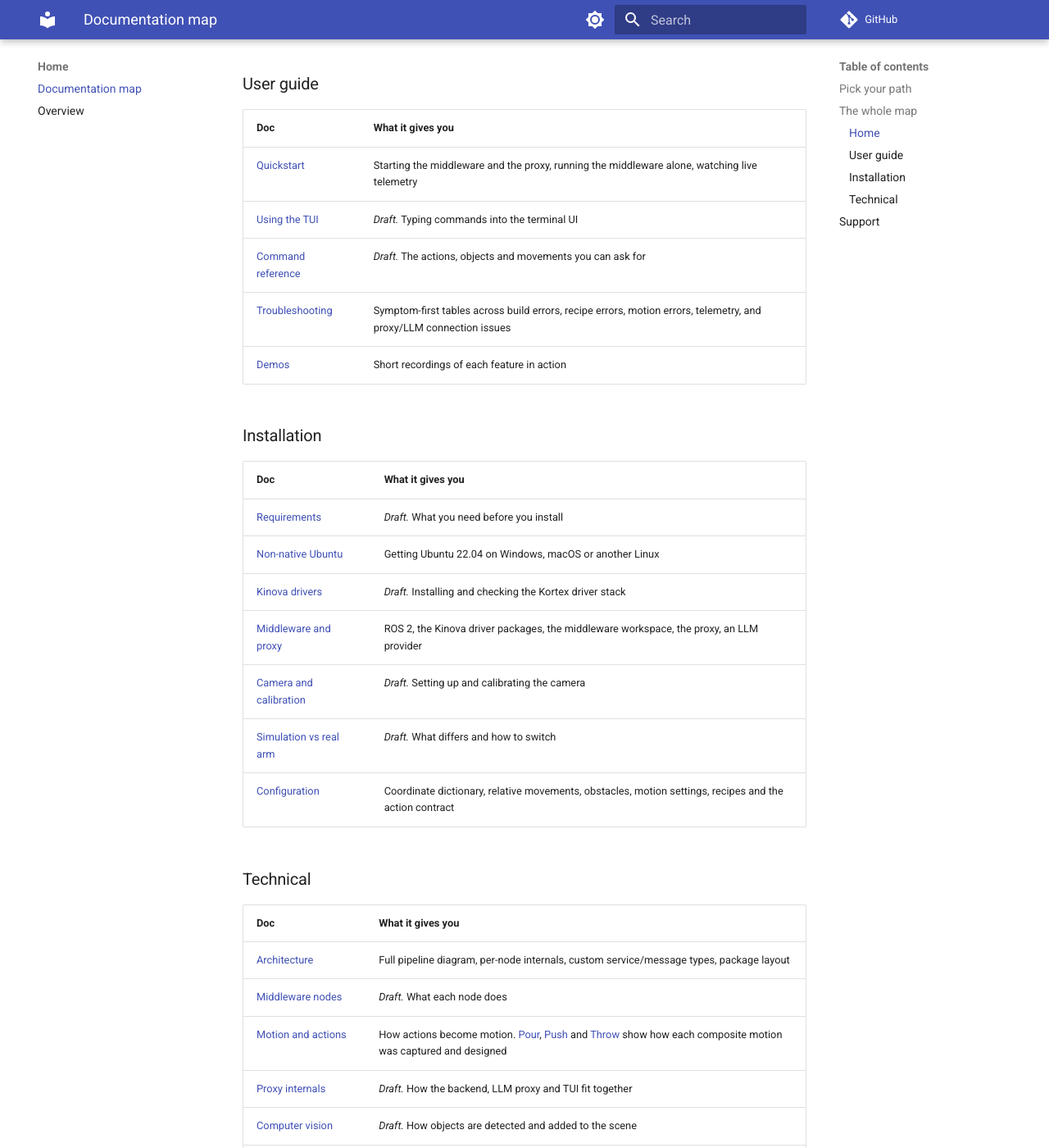
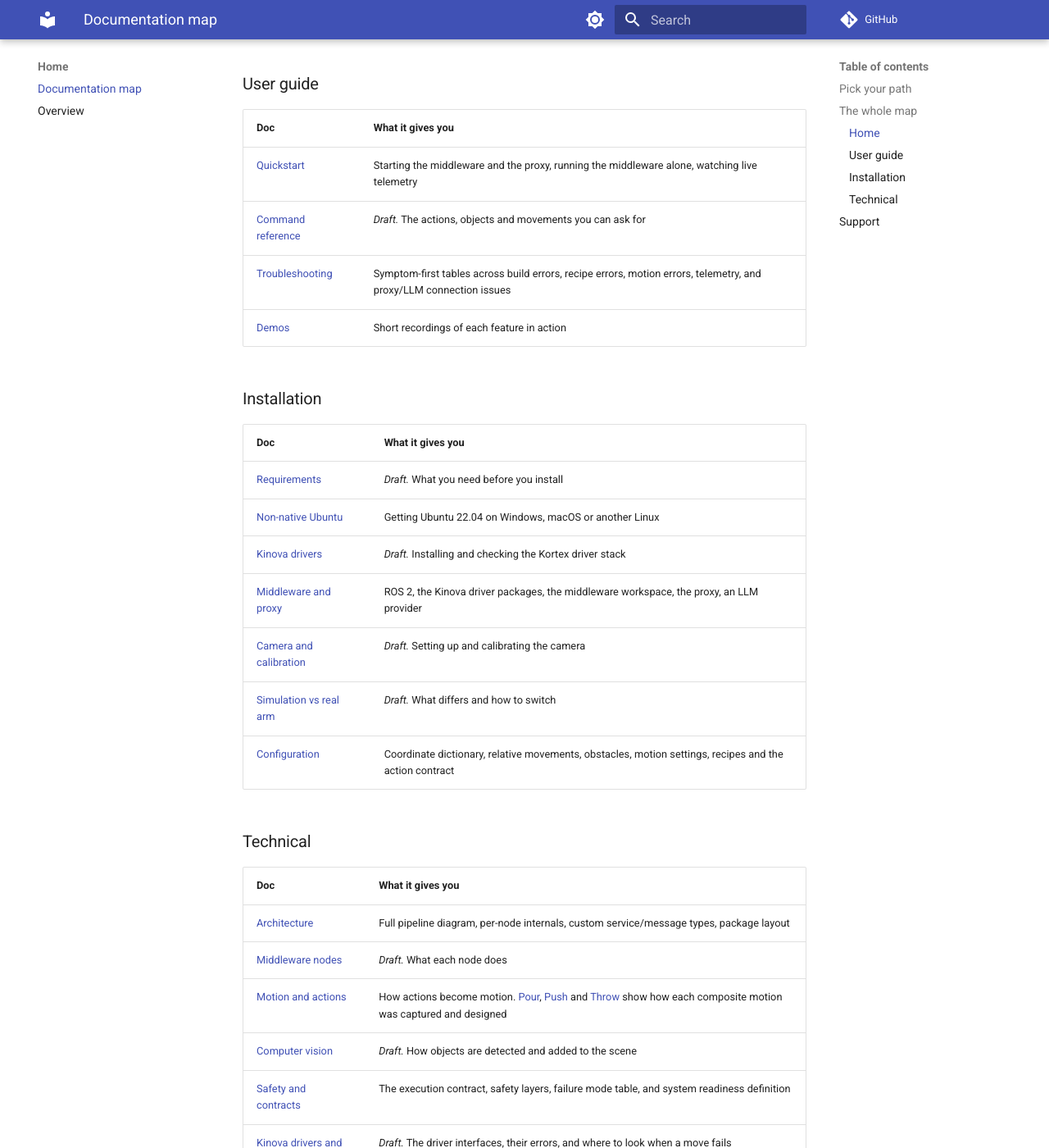
Before and after one commit to Jeremy-Allan/ROS2-middleware, an MkDocs documentation site: the page built from docs/README.md, in a window 1280 px wide and 1400 px high, scrolled down 1160 px. Shown: the whole window at 82% size. Built offline with MkDocs 1.6.1 and Material for MkDocs 9.7.7, drawn with Linux system fonts in a browser that asks for light colours; comment, search, counter and statistics services are not loaded.

Commit message:
docs: keep proxy docs out of this repo
Remove the committed placeholder pages under docs/technical/proxy and the
TUI and proxy internals stubs (proxy docs are pulled in from the proxy repo
at build time), and move the pages/id-token permissions to the deploy job.

```diff
--- a/docs/README.md
+++ b/docs/README.md
@@ -32,7 +32,6 @@ Pages marked *draft* are placeholders that don't have content yet.
 | Doc | What it gives you |
 |---|---|
 | [Quickstart](user-guide/quickstart.md) | Starting the middleware and the proxy, running the middleware alone, watching live telemetry |
-| [Using the TUI](user-guide/tui.md) | *Draft.* Typing commands into the terminal UI |
 | [Command reference](user-guide/command-reference.md) | *Draft.* The actions, objects and movements you can ask for |
 | [Troubleshooting](user-guide/troubleshooting.md) | Symptom-first tables across build errors, recipe errors, motion errors, telemetry, and proxy/LLM connection issues |
 | [Demos](user-guide/demos.md) | Short recordings of each feature in action |
@@ -56,7 +55,6 @@ Pages marked *draft* are placeholders that don't have content yet.
 | [Architecture](technical/architecture.md) | Full pipeline diagram, per-node internals, custom service/message types, package layout |
 | [Middleware nodes](technical/middleware-nodes.md) | *Draft.* What each node does |
 | [Motion and actions](technical/motion-and-actions/index.md) | How actions become motion. [Pour](technical/motion-and-actions/pour.md), [Push](technical/motion-and-actions/push.md) and [Throw](technical/motion-and-actions/throw.md) show how each composite motion was captured and designed |
-| [Proxy internals](technical/proxy-internals.md) | *Draft.* How the backend, LLM proxy and TUI fit together |
 | [Computer vision](technical/computer-vision.md) | *Draft.* How objects are detected and added to the scene |
 | [Safety and contracts](technical/safety-and-contracts.md) | The execution contract, safety layers, failure mode table, and system readiness definition |
 | [Kinova drivers and APIs](technical/kinova-drivers-and-apis.md) | *Draft.* The driver interfaces, their errors, and where to look when a move fails |
--- a/mkdocs.yml
+++ b/mkdocs.yml
@@ -11,7 +11,6 @@ nav:
       - Overview: overview.md
   - User Guide:
       - Quickstart: user-guide/quickstart.md
-      - Using the TUI: user-guide/tui.md
       - Command reference: user-guide/command-reference.md
       - Troubleshooting: user-guide/troubleshooting.md
       - Demos: user-guide/demos.md
@@ -31,9 +30,7 @@ nav:
           - Pour: technical/motion-and-actions/pour.md
           - Push: technical/motion-and-actions/push.md
           - Throw: technical/motion-and-actions/throw.md
-      - Proxy internals:
-          - Overview: technical/proxy-internals.md
-          - Proxy README: technical/proxy/readme.md
+      - Proxy (from the proxy repo): technical/proxy/readme.md
       - Computer vision: technical/computer-vision.md
       - Safety and contracts: technical/safety-and-contracts.md
       - Kinova drivers and APIs: technical/kinova-drivers-and-apis.md
```
Also changed, not shown: docs/technical/proxy-internals.md (deleted, +0 -7 lines), docs/technical/proxy/api/backend.md (deleted, +0 -1 lines), docs/technical/proxy/api/llm-proxy.md (deleted, +0 -1 lines), docs/technical/proxy/api/shared.md (deleted, +0 -1 lines), docs/technical/proxy/api/tui.md (deleted, +0 -1 lines), docs/technical/proxy/readme.md (deleted, +0 -1 lines), docs/user-guide/tui.md (deleted, +0 -7 lines), 1 other file.
